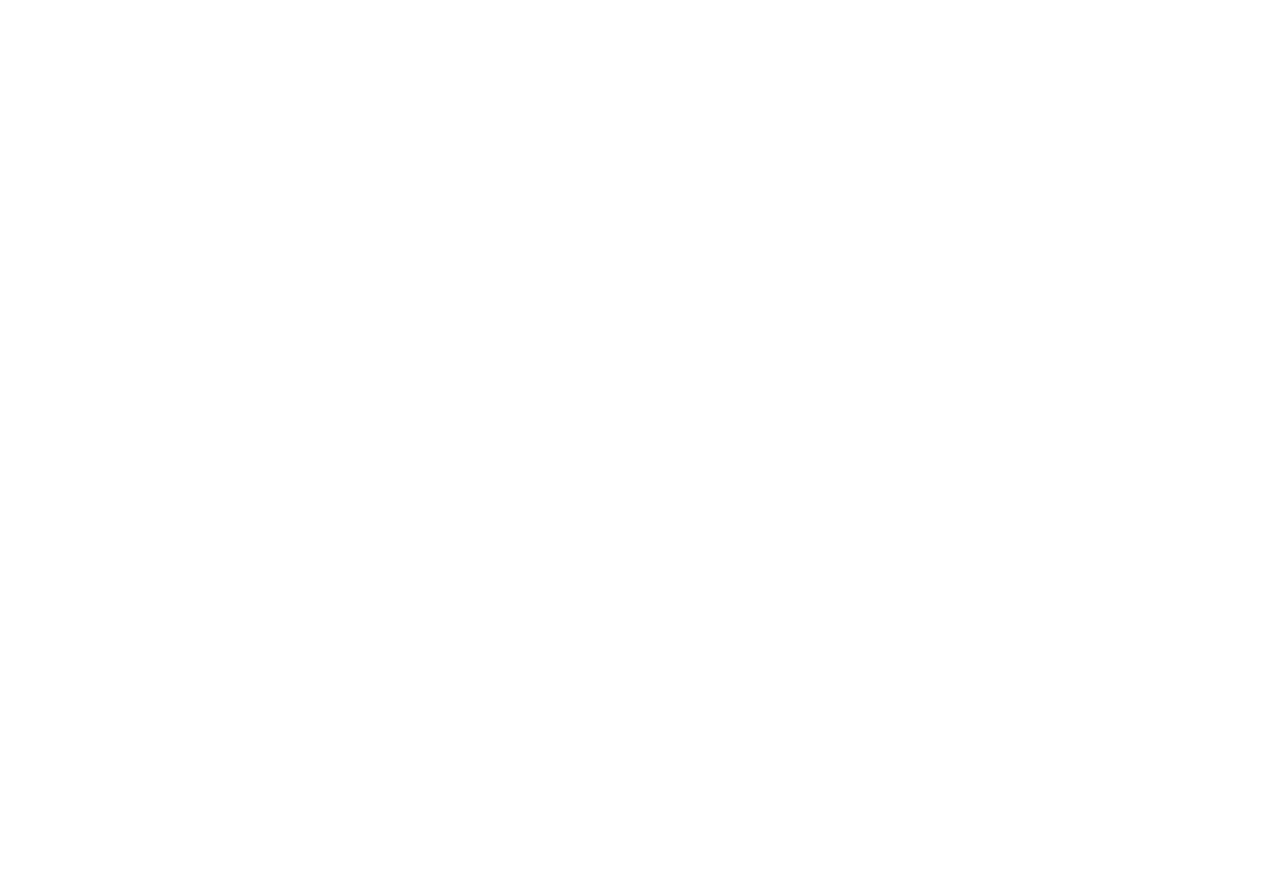
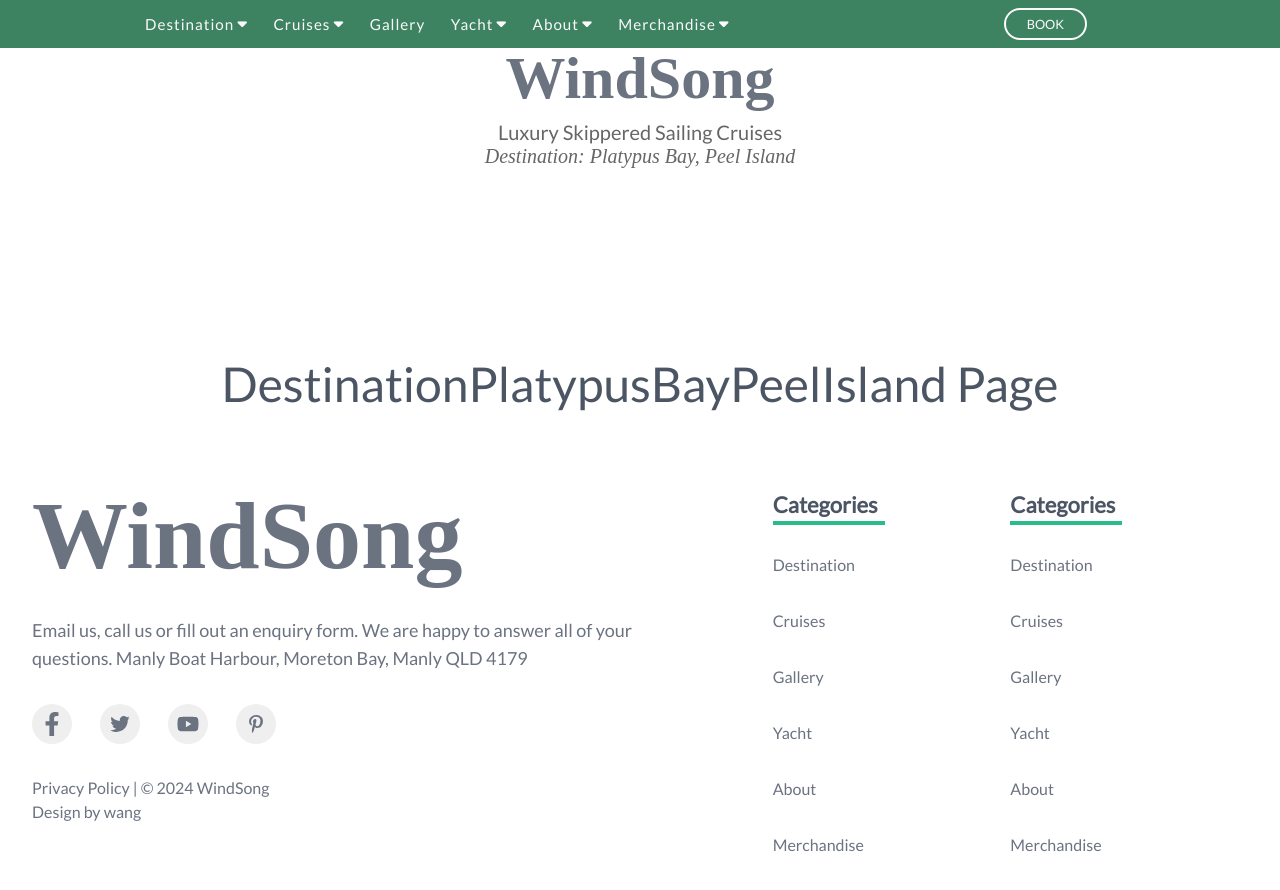
Before and after one commit to forwardtop/windsong, a React (Create React App) app: page /destination-platypus-bay-peel-island in a window 1280 px wide. Before the commit this address had no page. Shown: the top 890 px of the page. Before the commit the page ends 800 px from the top, so only its background shows below. Built offline with nearby package versions, Linux system fonts and the light colour scheme; a web font is replaced by a local one.

Commit message:
Destination 2 pates, breadCrumbs added

```diff
--- a/package.json
+++ b/package.json
@@ -13,6 +13,7 @@
     "postcss": "^8.4.33",
     "react": "^18.2.0",
     "react-dom": "^18.2.0",
+    "react-icons": "^5.0.1",
     "react-router-dom": "^6.21.3",
     "react-scripts": "5.0.1",
     "tailwindcss": "^3.4.1",
--- a/src/components/LogoSection.js
+++ b/src/components/LogoSection.js
@@ -10,17 +10,19 @@
   const currentPath = getCurrentPath();
 
   // Find the matching menuItem based on the current URL
-  const matchingMenuItem = menuItems.find((item) => item.link === currentPath);
+  const matchingMenuItem = menuItems.find((item) => item.submenu.some((submenuItem) => submenuItem.link === currentPath));
 
-  // Use the matching breadCrumb value or a default if not found
-  const breadCrumb = matchingMenuItem ? matchingMenuItem.submenu[0].breadCrumb : "Default BreadCrumb";
+  // Extract the breadcrumb directly or use a default if not found
+  const breadcrumb = matchingMenuItem
+    ? matchingMenuItem.submenu.find((submenuItem) => submenuItem.link === currentPath)?.breadCrumb
+    : "Moreton Bay, Brisbane, Australia";
 
   return (
     <div>
       <div className="flex flex-col justify-center items-center">
-        <h1 className="text-4xl font-bold text-gray-500">WindSong</h1>
+      <h1 className="text-6xl font-bold text-gray-500 mb-3" style={{ fontFamily: 'Snell Roundhand, cursive' }}><a href="/">WindSong</a></h1>
         <h1 className="logo-heading-1">Luxury Skippered Sailing Cruises</h1>
-        <h2 className="logo-heading-2">{breadCrumb}</h2>
+          <h2 className="logo-heading-2">{breadcrumb}</h2>
       </div>
     </div>
   );
--- /dev/null
+++ b/src/components/WindSongFooter.js
@@ -0,0 +1,111 @@
+import { FaFacebookF } from "react-icons/fa";
+import { AiOutlineTwitter, AiFillYoutube } from "react-icons/ai";
+import { BiLogoPinterestAlt } from "react-icons/bi";
+
+function WindSongFooter() {
+  const iconsTab = [
+    { icon: <FaFacebookF /> },
+    { icon: <AiOutlineTwitter /> },
+    { icon: <AiFillYoutube /> },
+    { icon: <BiLogoPinterestAlt /> },
+  ];
+  return (
+    <>
+      <footer className="bg-white">
+        <div className="container mx-auto  lg:py-[5rem]">
+          {/* footer div all */}
+          <div className="flex justify-between flex-col md:flex-row  items-center md:items-start  md:gap-[5rem] text-left">
+            {/* logo side */}
+            <div className="flex flex-col lg:w-1/2 md:p-0 py-4 gap-8">
+              {/* <img
+                src={"https://i.imgur.com/520zDfd.png"}
+                alt="footer_logo"
+                className="w-[18rem]"
+              /> */}
+              <h1 className="text-gray-500 font-bold text-7xl lg:text-8xl" style={{fontFamily: "Snell Roundhand, cursive"}}>WindSong</h1>
+              <p className="text-lg font-medium text-gray-500">
+              Email us, call us or fill out an enquiry form.     We are happy to answer all of your questions.
+              Manly Boat Harbour, Moreton Bay, Manly QLD 4179
+              </p>
+              {/* socials */}
+              <div className="flex gap-7 text-[18px] text-gray-500 justify-center md:justify-start">
+                {iconsTab.map(({ icon }, index) => {
+                  return (
+                    <div
+                      key={index}
+                      className="text-2xl bg-[#efefef] p-2 rounded-full hover:bg-[#29BB89] hover:text-white"
+                      style={{ transition: "all 0.3s" }}
+                    >
+                      {icon}
+                    </div>
+                  );
+                })}
+              </div>
+              <p className="text-[16px] font-medium text-gray-500">
+                Privacy Policy | © {new Date().getFullYear()} WindSong <br />{" "}
+                Design by{" wang "}
+              </p>
+            </div>
+
+            {/* middle div */}
+            <div className="flex flex-col gap-8 relative">
+              <p className="text-[22px] font-bold footer-main">Categories</p>
+
+              <span className="top-[33px] absolute w-[7rem] h-[4px] bg-[#29BB89]"></span>
+
+              <p className="text-[16px] hover:text-[#29BB89] cursor-pointer text-gray-500 font-medium hover:font-bold">
+                Destination
+              </p>
+              <p className="text-[16px] hover:text-[#29BB89] cursor-pointer text-gray-500 font-medium hover:font-bold">
+                Cruises
+              </p>
+              <p className="text-[16px] hover:text-[#29BB89] cursor-pointer text-gray-500 font-medium hover:font-bold">
+                Gallery
+              </p>
+              <p className="text-[16px] hover:text-[#29BB89] cursor-pointer text-gray-500 font-medium hover:font-bold">
+                Yacht
+              </p>
+              <p className="text-[16px] hover:text-[#29BB89] cursor-pointer text-gray-500 font-medium hover:font-bold">
+                About
+              </p>
+              <p className="text-[16px] hover:text-[#29BB89] cursor-pointer text-gray-500 font-medium hover:font-bold">
+                Merchandise
+              </p>
+            </div>
+
+            {/* right div */}
+            <div className="flex flex-col gap-8 relative">
+              <p className="text-[22px] font-bold footer-main">Categories</p>
+
+              <span className="top-[33px] absolute w-[7rem] h-[4px] bg-[#29BB89]"></span>
+
+              <p className="text-[16px] hover:text-[#29BB89] cursor-pointer text-gray-500 font-medium hover:font-bold">
+                Destination
+              </p>
+              <p className="text-[16px] hover:text-[#29BB89] cursor-pointer text-gray-500 font-medium hover:font-bold">
+                Cruises
+              </p>
+              <p className="text-[16px] hover:text-[#29BB89] cursor-pointer text-gray-500 font-medium hover:font-bold">
+                Gallery
+              </p>
+              <p className="text-[16px] hover:text-[#29BB89] cursor-pointer text-gray-500 font-medium hover:font-bold">
+                Yacht
+              </p>
+              <p className="text-[16px] hover:text-[#29BB89] cursor-pointer text-gray-500 font-medium hover:font-bold">
+                About
+              </p>
+              <p className="text-[16px] hover:text-[#29BB89] cursor-pointer text-gray-500 font-medium hover:font-bold">
+                Merchandise
+              </p>
+            </div>
+
+            {/* middle div */}
+            <span></span>
+          </div>
+        </div>
+      </footer>
+    </>
+  );
+}
+
+export default WindSongFooter;
--- a/src/components/index.js
+++ b/src/components/index.js
@@ -3,10 +3,14 @@
 import StickyBackground from "./StickyBackground";
 import MostPopular from "./MostPopular";
 import Product from "./Product";
+import HeroVideo from "./HeroVideo";
+import WindSongFooter from "./WindSongFooter"
 export {
     Header,
     LogoSection,
     StickyBackground,
     MostPopular,
     Product,
+    HeroVideo,
+    WindSongFooter,
 };
--- a/src/data/menuItems.json
+++ b/src/data/menuItems.json
@@ -4,8 +4,8 @@
     "label": "Destination",
     "link": " ",
     "submenu": [
-      { "label": "Horseshoe Bay, Peel Is", "link": "/destination/horseshoe-bay", "breadCrumb": "Destination: Horseshoe Bay, Peel Island" },
-      { "label": "Platypus Bay, Peel Is", "link": "/destination/platypus-bay", "breadCrumb": "Destination: Platypus Bay, Peel Island" },
+      { "label": "Horseshoe Bay, Peel Is", "link": "/destination-horseshoe-bay-peel-island", "breadCrumb": "Destination: Horseshoe Bay, Peel Island" },
+      { "label": "Platypus Bay, Peel Is", "link": "/destination-platypus-bay-peel-island", "breadCrumb": "Destination: Platypus Bay, Peel Island" },
       { "label": "The Lazarette, Peel Is", "link": "/destination/the-lazarette", "breadCrumb": "Destination: The Lazarette, Peel Island" },
       { "label": "Bird Islet Sandbar", "link": "/destination/bird-islet-sandbar", "breadCrumb": "Destination: Bird Islet Sandbar & Goat Island" },
       { "label": "Lucinda Bay, Moreton Is", "link": "/destination/lucinda-bay", "breadCrumb": "Lucinda Bay, Moreton Island" },
--- /dev/null
+++ b/src/pages/DestinationHorseShoeBayPeelIsland.js
@@ -0,0 +1,18 @@
+import React from "react";
+import {
+  Header,
+  LogoSection,
+  WindSongFooter
+} from "../components";
+function DestinationHorseShoeBayPeelIsland() {
+  return (
+    <div className="text-gray-600">
+      <Header />
+      <LogoSection />
+        <h1 className="text-center text-5xl mt-48">DestinationHorseShoeBayPeelIsland Page</h1>
+      <WindSongFooter />
+    </div>
+  );
+}
+
+export default DestinationHorseShoeBayPeelIsland;
--- /dev/null
+++ b/src/pages/DestinationPlatypusBayPeelIsland.js
@@ -0,0 +1,18 @@
+import React from "react";
+import {
+  Header,
+  LogoSection,
+  WindSongFooter
+} from "../components";
+function DestinationPlatypusBayPeelIsland() {
+  return (
+    <div className="text-gray-600">
+      <Header />
+      <LogoSection />
+        <h1 className="text-center text-5xl mt-48">DestinationPlatypusBayPeelIsland Page</h1>
+      <WindSongFooter />
+    </div>
+  );
+}
+
+export default DestinationPlatypusBayPeelIsland;
--- a/src/pages/HomePage.js
+++ b/src/pages/HomePage.js
@@ -6,8 +6,9 @@
   StickyBackground,
   MostPopular,
   Product,
+  HeroVideo,
+  WindSongFooter
 } from "../components";
-import HeroVideo from "../components/HeroVideo";
 function HomePage() {
   return (
     <div className="text-gray-600">
@@ -31,6 +32,7 @@
       </div>
 
       <HeroVideo />
+      <WindSongFooter />
     </div>
   );
 }
--- a/src/route.js
+++ b/src/route.js
@@ -1,10 +1,14 @@
 import React from 'react';
 import { Route, Routes } from 'react-router-dom';
 import HomePage from './pages/HomePage';
+import DestinationHorseShoeBayPeelIsland from './pages/DestinationHorseShoeBayPeelIsland';
+import DestinationPlatypusBayPeelIsland from './pages/DestinationPlatypusBayPeelIsland';
 const RoutesComponent  = () => {
     return (
       <Routes >
         <Route path="/" element={<React.Suspense fallback={<div>Loading...</div>}><HomePage /></React.Suspense>} />
+        <Route path="/destination-horseshoe-bay-peel-island" element={<React.Suspense fallback={<div>Loading...</div>}><DestinationHorseShoeBayPeelIsland /></React.Suspense>} />
+        <Route path="/destination-platypus-bay-peel-island" element={<React.Suspense fallback={<div>Loading...</div>}><DestinationPlatypusBayPeelIsland /></React.Suspense>} />
       </Routes>
     );
   };
```
Also changed, not shown: 1 other file (tests, documents, lock files or other folders).
